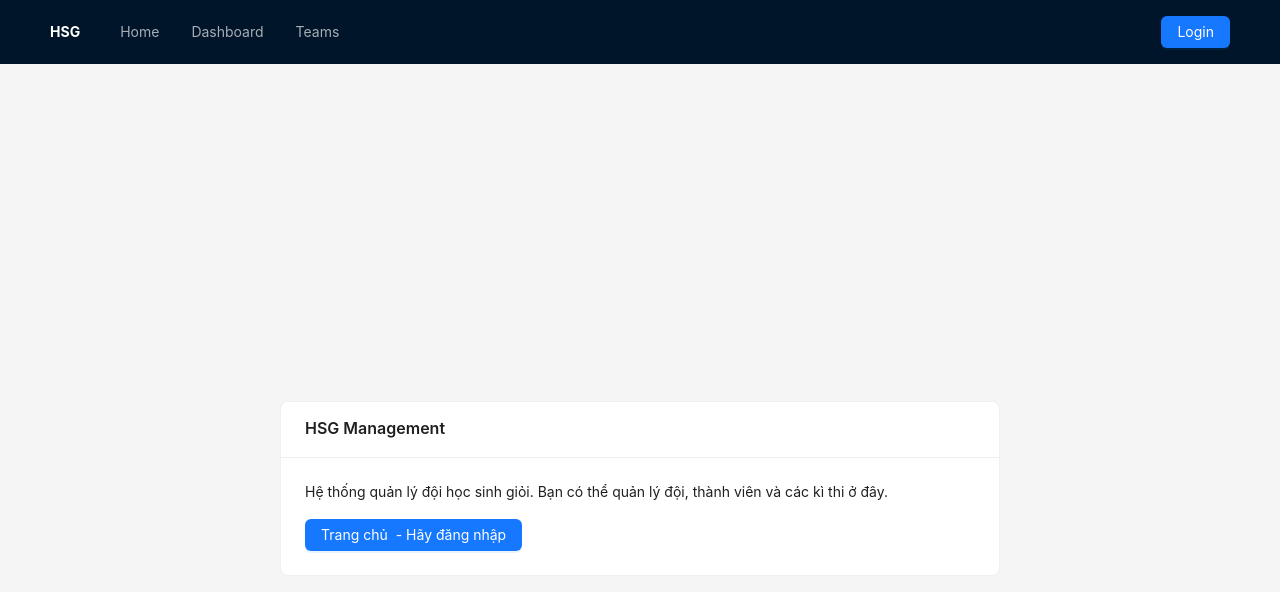
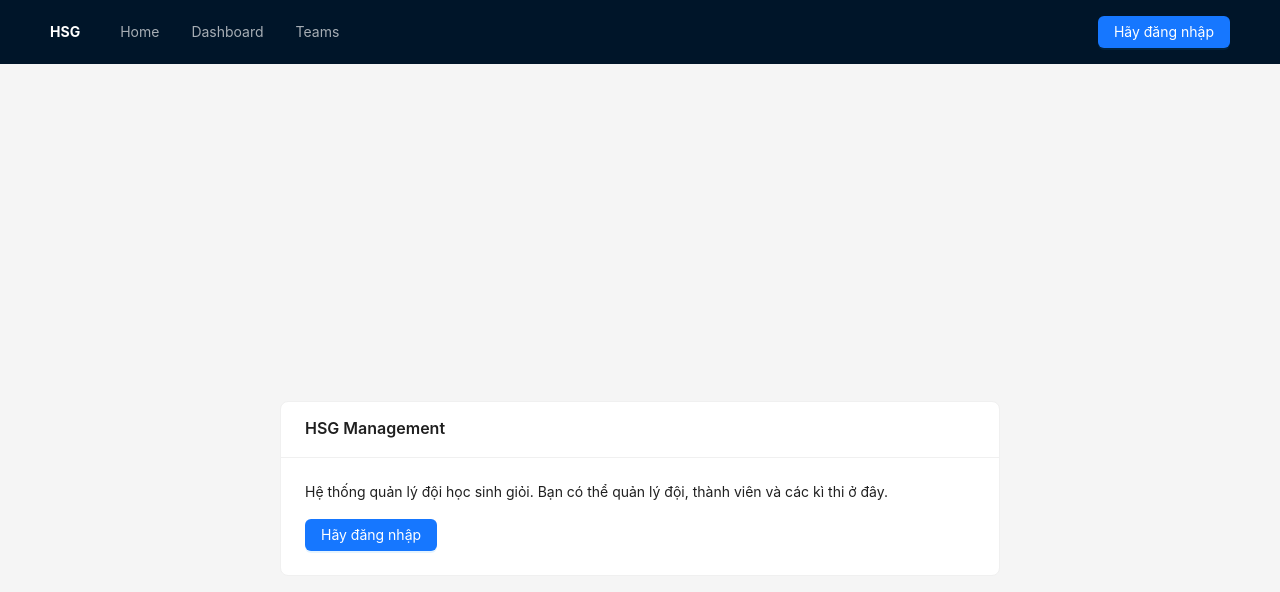
Before and after one commit to KAT1140/CHUYEN-NGANH-DU-AN-QUAN-LI-HSG, a React (Vite) app in the folder client/: page / in a window 1280 px wide. Shown: the top 592 px of the page. Built offline with nearby package versions, Linux system fonts and the light colour scheme; no server answers.

Commit message:
Cap nhat button đăng nhập

```diff
--- a/client/src/MainContent.jsx
+++ b/client/src/MainContent.jsx
@@ -45,7 +45,12 @@ export default function MainContent(){
             </div>
           ) : (
             // Sửa lại đường dẫn Link để chuyển đến trang Login
-            <Link to="/login"><Button type="primary">Login</Button></Link>
+            <Link to="/login">
+              <Button type="primary">
+                Hãy đăng nhập
+              </Button>
+            </Link>
+
           )}
         </Header>
         <Content style={{padding:24}}>
--- a/client/src/pages/Home.jsx
+++ b/client/src/pages/Home.jsx
@@ -25,8 +25,13 @@ export default function Home(){
               <Button type="primary" style={{marginRight:8}} onClick={()=>navigate('/dashboard')}>Đi tới Dashboard</Button>
               <Button onClick={()=>navigate('/teams')}>Quản lý Teams</Button>
             </>
-          ) : (
-            <Link to="/"><Button type="primary"><a href="/">Trang chủ</a> - Hãy đăng nhập</Button></Link>
+        ) : (
+            // Sửa Link to="/login" và loại bỏ thẻ <a> gây xung đột
+            <Link to="/login">
+              <Button type="primary">
+                Hãy đăng nhập
+              </Button>
+            </Link>
           )}
         </div>
       </Card>
```
